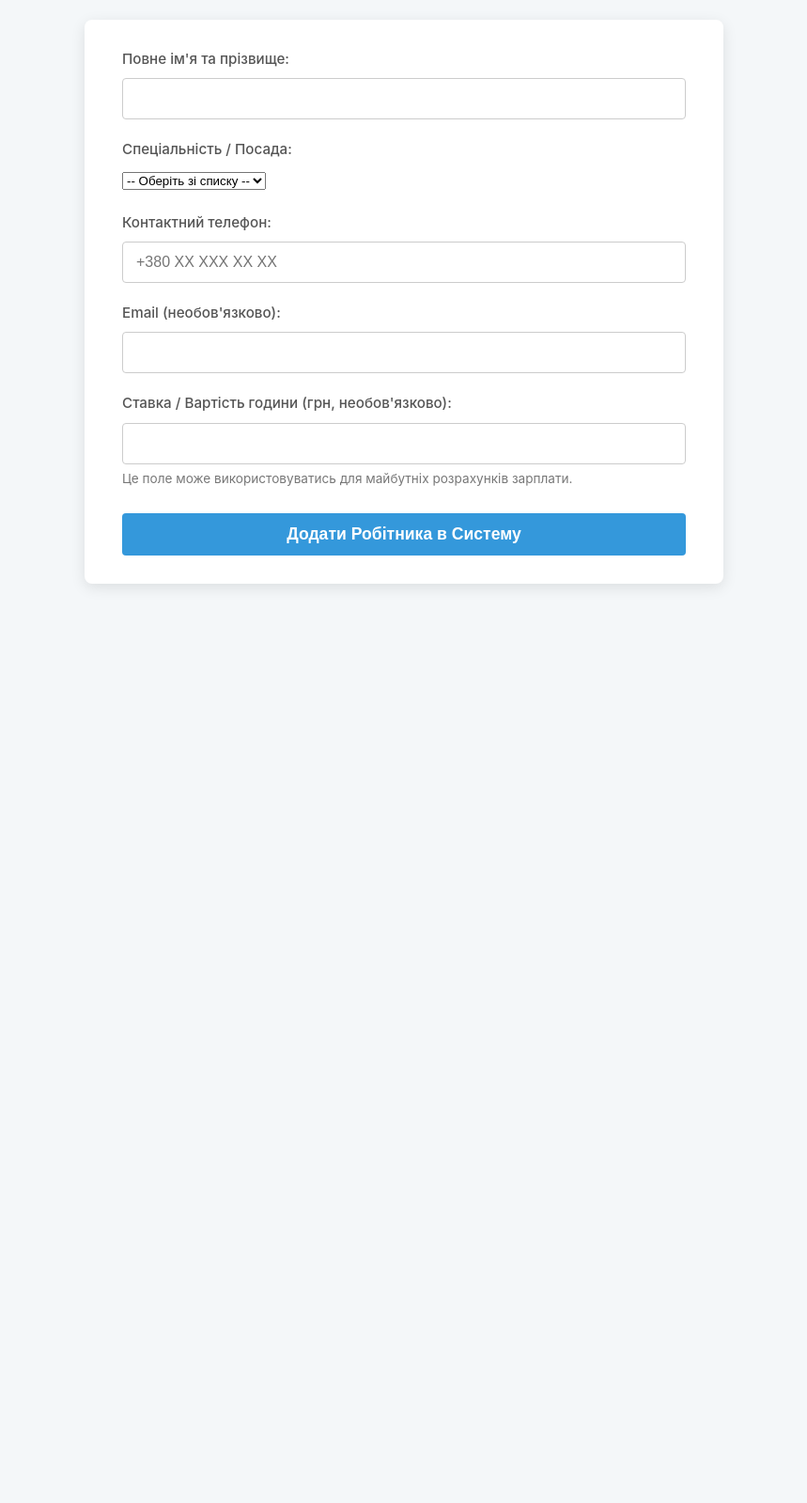
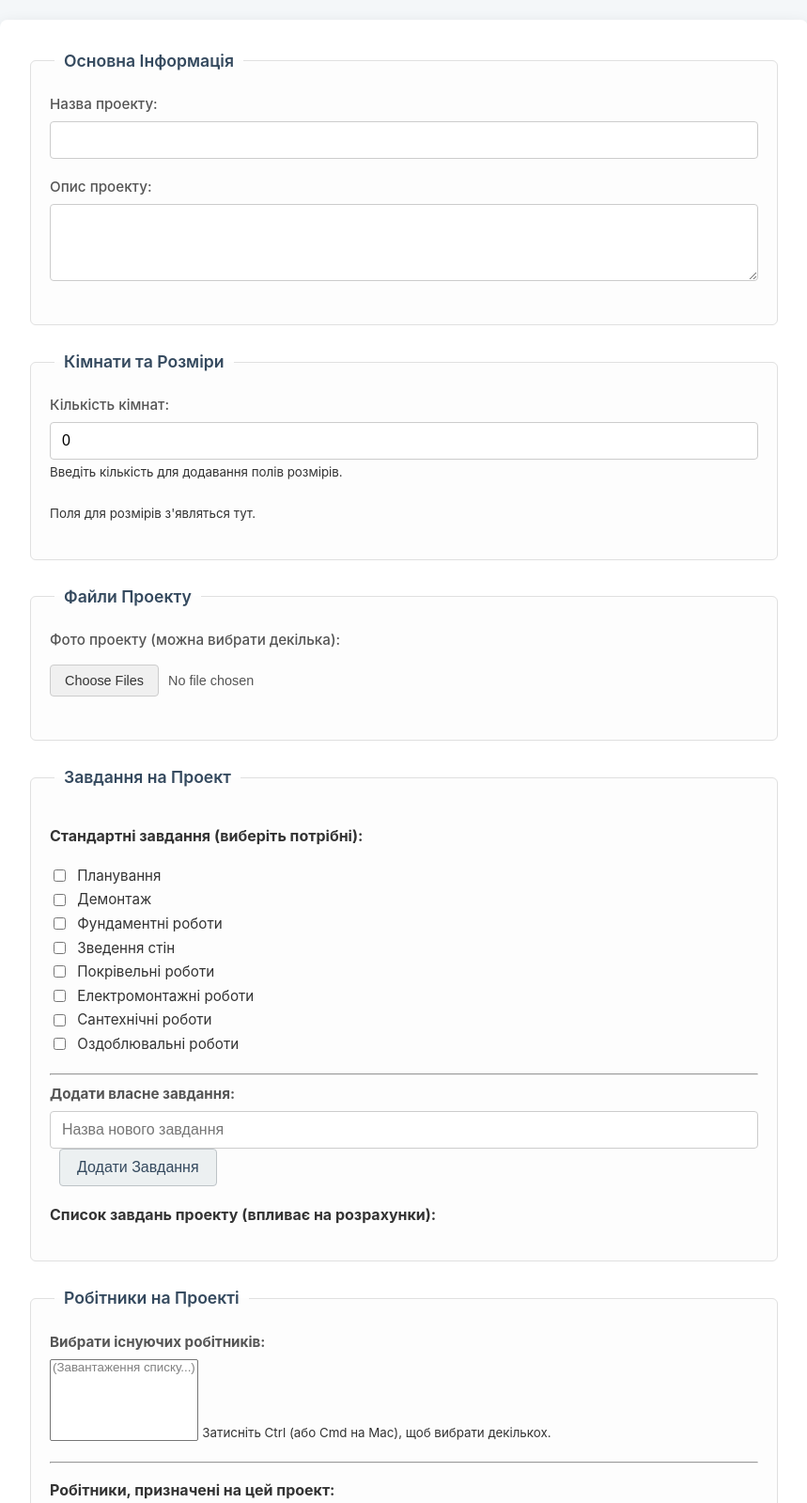
Before and after one commit to den1zer/ConstructionManagement, a website with bundled scripts: page addWorker.html in a window 1280 px wide. Shown: the part 102-1701 px from the top of the page at 94% size, without its empty margins (210-1069 px from the left). Before the commit the page ends 800 px from the top, so only its background shows below. Built offline with nearby package versions, Linux system fonts and the light colour scheme; no server answers.

Commit message:
Create  add function(project/woker)

```diff
--- a/addWorker.html
+++ b/addWorker.html
@@ -3,67 +3,156 @@
 <head>
     <meta charset="UTF-8">
     <meta name="viewport" content="width=device-width, initial-scale=1.0">
-    <title>Додати Робітника - Construction Management</title>
-    <link rel="stylesheet" href="/cssFiles/addWorkerPage.css">
-<script type="module" src="addWorker.js"></script>
+    <title>Додати Новий Проект - Construction Management</title>
+    <link rel="stylesheet" href="/cssFiles/addProjectPage.css">
+    <script type="module" src="addProject.js"></script>
+
 </head>
 <body>
 
-<h1>Додати Нового Робітника</h1>
+<h1>Додати Новий Проект</h1>
 
-<div id="form-message" style="display: none;"></div>
-<div id="loading-indicator" style="display: none;">Обробка...</div>
+<form id="add-project-form"> <fieldset>
+    <legend>Основна Інформація</legend>
+    <div class="form-group">
+        <label for="project-name">Назва проекту:</label>
+        <input type="text" id="project-name" name="projectName" required>
+    </div>
+    <div class="form-group">
+        <label for="project-description">Опис проекту:</label>
+        <textarea id="project-description" name="projectDescription" rows="4"></textarea>
+    </div>
+</fieldset>
 
-<form id="add-worker-form">
+    <fieldset>
+        <legend>Кімнати та Розміри</legend>
+        <div class="form-group">
+            <label for="room-count">Кількість кімнат:</label>
+            <input type="number" id="room-count" name="roomCount" min="0" value="0">
+            <small>Введіть кількість для додавання полів розмірів.</small>
+        </div>
+        <div id="rooms-container">
+            <p id="rooms-placeholder"><small>Поля для розмірів з'являться тут.</small></p>
+        </div>
+    </fieldset>
 
-    <div class="form-group">
-        <label for="worker-name">Повне ім'я та прізвище:</label>
-        <input type="text" id="worker-name" name="workerName" required>
-    </div>
+    <fieldset>
+        <legend>Файли Проекту</legend>
+        <div class="form-group">
+            <label for="project-photos">Фото проекту (можна вибрати декілька):</label>
+            <input type="file" id="project-photos" name="projectPhotos[]" multiple accept="image/*">
+        </div>
+    </fieldset>
 
-    <div class="form-group">
-        <label for="worker-specialty">Спеціальність / Посада:</label>
-        <select id="worker-specialty" name="workerSpecialty" required>
-            <option value="" disabled selected>-- Оберіть зі списку --</option>
-            <option value="Електрик">Електрик</option>
-            <option value="Сантехнік">Сантехнік</option>
-            <option value="Муляр">Муляр</option>
-            <option value="Штукатур">Штукатур</option>
-            <option value="Маляр">Маляр</option>
-            <option value="Тесляр">Тесляр</option>
-            <option value="Покрівельник">Покрівельник</option>
-            <option value="Плиточник">Плиточник</option>
-            <option value="Зварювальник">Зварювальник</option>
-            <option value="Виконроб">Виконроб</option>
-            <option value="Різноробочий">Різноробочий</option>
-            <option value="Інженер">Інженер</option>
-            <option value="Архітектор">Архітектор</option>
-            <option value="Дизайнер">Дизайнер</option>
-            <option value="Інше">Інше</option>
-        </select>
-    </div>
+    <fieldset>
+        <legend>Завдання на Проект</legend>
+        <div class="form-group">
+            <p><strong>Стандартні завдання (виберіть потрібні):</strong></p>
+            <div><input type="checkbox" id="task-planning" name="standardTasks[]" value="Планування"><label for="task-planning"> Планування</label></div>
+            <div><input type="checkbox" id="task-demolition" name="standardTasks[]" value="Демонтаж"><label for="task-demolition"> Демонтаж</label></div>
+            <div><input type="checkbox" id="task-foundation" name="standardTasks[]" value="Фундаментні роботи"><label for="task-foundation"> Фундаментні роботи</label></div>
+            <div><input type="checkbox" id="task-walls" name="standardTasks[]" value="Зведення стін"><label for="task-walls"> Зведення стін</label></div>
+            <div><input type="checkbox" id="task-roofing" name="standardTasks[]" value="Покрівельні роботи"><label for="task-roofing"> Покрівельні роботи</label></div>
+            <div><input type="checkbox" id="task-electrical" name="standardTasks[]" value="Електромонтажні роботи"><label for="task-electrical"> Електромонтажні роботи</label></div>
+            <div><input type="checkbox" id="task-plumbing" name="standardTasks[]" value="Сантехнічні роботи"><label for="task-plumbing"> Сантехнічні роботи</label></div>
+            <div><input type="checkbox" id="task-finishing" name="standardTasks[]" value="Оздоблювальні роботи"><label for="task-finishing"> Оздоблювальні роботи</label></div>
+        </div>
+        <hr>
+        <div class="form-group">
+            <label for="custom-task-name"><strong>Додати власне завдання:</strong></label>
+            <input type="text" id="custom-task-name" placeholder="Назва нового завдання">
+            <button type="button" id="add-custom-task-button">Додати Завдання</button>
+        </div>
+        <div id="tasks-container">
+            <p><strong>Список завдань проекту (впливає на розрахунки):</strong></p>
+            <ul id="project-tasks-list">
+            </ul>
+        </div>
+    </fieldset>
 
-    <div class="form-group">
-        <label for="worker-phone">Контактний телефон:</label>
-        <input type="tel" id="worker-phone" name="workerPhone" placeholder="+380 XX XXX XX XX">
-    </div>
+    <fieldset>
+        <legend>Робітники на Проекті</legend>
+        <div class="form-group">
+            <label for="existing-workers"><strong>Вибрати існуючих робітників:</strong></label>
+            <select id="existing-workers" name="existingWorkers[]" multiple size="5">
+                <option disabled>(Завантаження списку...)</option>
+            </select>
+            <small>Затисніть Ctrl (або Cmd на Mac), щоб вибрати декількох.</small>
+        </div>
+        <hr>
+        <p style="font-weight:bold;">Робітники, призначені на цей проект:</p>
+        <ul id="project-workers-list">
+        </ul>
+    </fieldset>
 
-    <div class="form-group">
-        <label for="worker-email">Email (необов'язково):</label>
-        <input type="email" id="worker-email" name="workerEmail">
-    </div>
+    <fieldset>
+        <legend>Дані Власника</legend>
+        <div class="form-group">
+            <label for="owner-name">Ім'я власника:</label>
+            <input type="text" id="owner-name" name="ownerName">
+        </div>
+        <div class="form-group">
+            <label for="owner-contact-phone">Телефон власника:</label>
+            <input type="tel" id="owner-contact-phone" name="ownerPhone">
+        </div>
+        <div class="form-group">
+            <label for="owner-contact-email">Email власника:</label>
+            <input type="email" id="owner-contact-email" name="ownerEmail">
+        </div>
+    </fieldset>
 
-    <div class="form-group">
-        <label for="worker-rate">Ставка / Вартість години (грн, необов'язково):</label>
-        <input type="number" id="worker-rate" name="workerRate" min="0" step="1">
-        <small>Це поле може використовуватись для майбутніх розрахунків зарплати.</small>
-    </div>
+    <fieldset>
+        <legend>Дата та Статус</legend>
+        <div class="form-group">
+            <label for="project-start-date">Планована дата початку робіт:</label>
+            <input type="date" id="project-start-date" name="projectStartDate" required>
+            <small>На основі цієї дати та завдань будуть розраховані строки.</small>
+        </div>
+        <div class="form-group">
+            <label for="project-initial-status">Початковий статус проекту:</label>
+            <select id="project-initial-status" name="projectInitialStatus">
+                <option value="planning" selected>Планування</option>
+                <option value="preparation">Підготовка</option>
+                <option value="not_started">Не розпочато</option>
+            </select>
+        </div>
+    </fieldset>
 
-    <button type="submit" id="save-worker-button">Додати Робітника в Систему</button>
+    <button type="submit" id="save-project-button" style="padding: 15px 30px; background-color: #2ecc71; color: white; border: none; width: 100%; font-size: 1.1em; font-weight: bold;">Зберегти Проект</button>
 
 </form>
 
-<script type="module" src="add-worker.js"></script>
+<script>
+    const roomCountInput = document.getElementById('room-count');
+    const roomsContainer = document.getElementById('rooms-container');
+    const roomsPlaceholder = document.getElementById('rooms-placeholder');
+
+    roomCountInput.addEventListener('input', () => {
+        const count = parseInt(roomCountInput.value, 10) || 0;
+        roomsContainer.innerHTML = '';
+
+        if (count <= 0) {
+            roomsContainer.appendChild(roomsPlaceholder);
+            return;
+        }
+
+        for (let i = 1; i <= count; i++) {
+            const roomEntry = document.createElement('div');
+            roomEntry.classList.add('room-entry', 'form-group');
+            roomEntry.innerHTML = `
+                    <p style="font-weight:bold; margin-bottom: 5px;">Кімната ${i}</p>
+                    <label for="room-${i}-length" style="display: inline-block; width: 48%; margin-right: 2%;">Довжина (м):</label>
+                    <input type="number" id="room-${i}-length" name="roomLengths[]" min="0" step="0.1" style="width: 48%; display: inline-block;">
+                    <label for="room-${i}-width" style="display: inline-block; width: 48%; margin-right: 2%;">Ширина (м):</label>
+                    <input type="number" id="room-${i}-width" name="roomWidths[]" min="0" step="0.1" style="width: 48%; display: inline-block;">
+                     <label for="room-${i}-notes">Додаткові нотатки по кімнаті ${i}:</label>
+                     <input type="text" id="room-${i}-notes" name="roomNotes[]" placeholder="Напр., висота стелі, особливості">
+                `;
+            roomsContainer.appendChild(roomEntry);
+        }
+    });
+
+</script>
 
 </body>
 </html>
```
Also changed, not shown: dashboard.html (deleted, +0 -158 lines).
